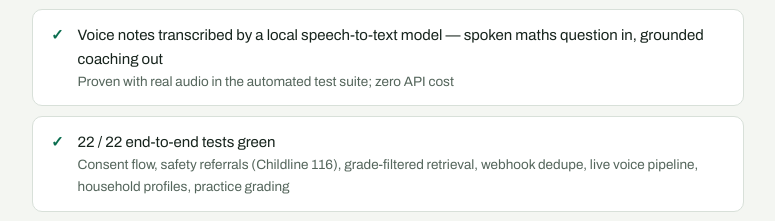
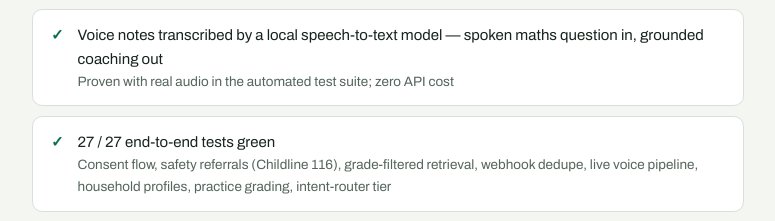
Before and after one commit to moeketsi-ops/TutoBuddy, a plain HTML site: page pitch/katlego-pitch.html in a window 1280 px wide. Shown: the part 1484-1705 px from the top of the page, without its empty margins (252-1027 px from the left). Drawn offline with Linux system fonts and the light colour scheme.

Commit message:
Docs: branch update PDF for Moeketsi; pitch test count
Co-Authored-By: Claude Fable 5.1 <noreply@anthropic.com>

```diff
--- a/pitch/katlego-pitch.html
+++ b/pitch/katlego-pitch.html
@@ -195,7 +195,7 @@
     <div class="status">
       <div class="row"><span class="tick">✓</span><span>Learner message → safety filter → POPIA consent gate → intent router → curriculum retrieval → Socratic reply <small>The whole loop, over text, voice notes and homework photos</small></span></div>
       <div class="row"><span class="tick">✓</span><span>Voice notes transcribed by a local speech-to-text model — spoken maths question in, grounded coaching out <small>Proven with real audio in the automated test suite; zero API cost</small></span></div>
-      <div class="row"><span class="tick">✓</span><span>22 / 22 end-to-end tests green <small>Consent flow, safety referrals (Childline 116), grade-filtered retrieval, webhook dedupe, live voice pipeline, household profiles, practice grading</small></span></div>
+      <div class="row"><span class="tick">✓</span><span>27 / 27 end-to-end tests green <small>Consent flow, safety referrals (Childline 116), grade-filtered retrieval, webhook dedupe, live voice pipeline, household profiles, practice grading, intent-router tier</small></span></div>
       <div class="row"><span class="tick">✓</span><span>Eval harness grading the tutor against NSC-style memo answers <small>"The tutor that shows its marks" — the accuracy number ships with every prompt or model change</small></span></div>
       <div class="row"><span class="tick">✓</span><span>Child-safety and POPIA designed in from message one <small>Crisis disclosures route to referral scripts before anything else; guardian consent before any profiling; every flagged case is persisted and escalated to a human</small></span></div>
       <div class="row"><span class="tick">✓</span><span>Grade 8 Maths curriculum graph, real past papers, practice questions and per-topic mastery tracking <small>The mastery loop is wired end to end: "quiz me" → graded answer → PROGRESS shows the learner's bands</small></span></div>
```
Also changed, not shown: 2 other files.
